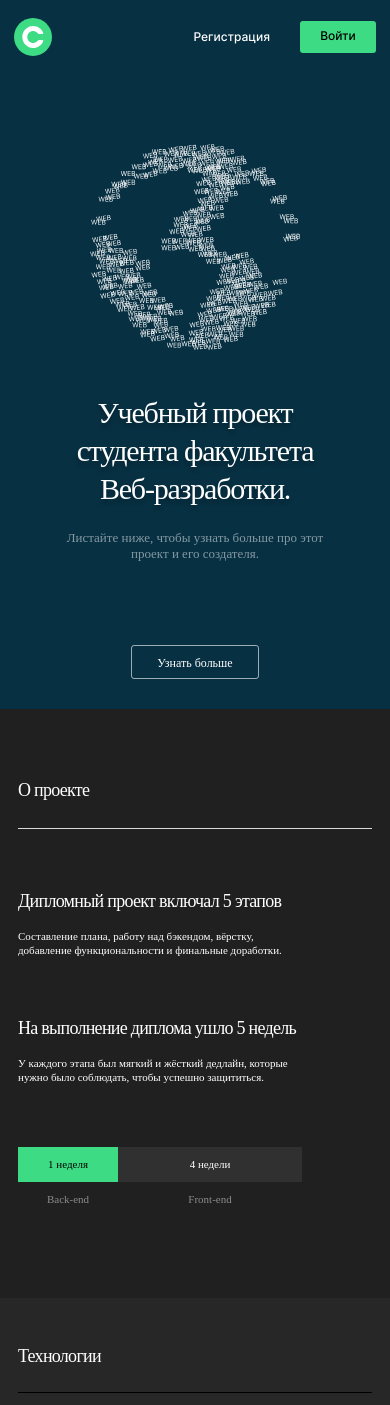
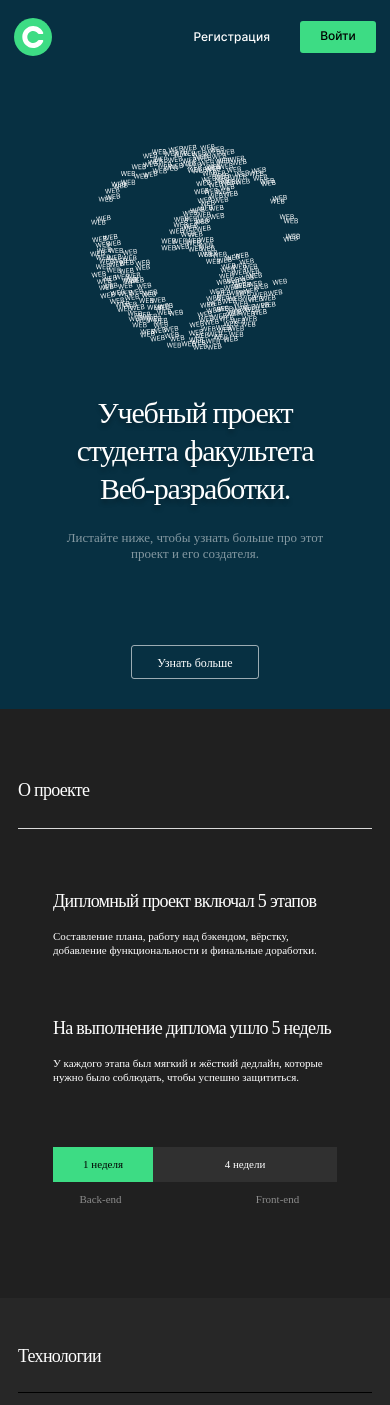
Before and after one commit to Kelendis2/movies-explorer-frontend, a React (Create React App) app: page / in a window 390 px wide. Shown: the top 1405 px of the page. Built offline with nearby package versions, Linux system fonts and the light colour scheme; the HTML template or start-up script is replaced by a standard one.

Commit message:
Update AboutProject.css

```diff
--- a/src/components/Main/AboutProject/AboutProject.css
+++ b/src/components/Main/AboutProject/AboutProject.css
@@ -26,6 +26,7 @@
   display: flex;
   flex-direction: column;
   gap: 20px;
+
 }
 .about-project__tabel-title {
   margin: 0;
@@ -144,9 +145,11 @@
   .about-project__tabel {
     flex-direction: column;
     gap: 49px;
+
   }
   .about-project__tabel-item {
     gap: 16px;
+    margin: 0 auto;
   }
 
   .about-project__tabel-title {
@@ -165,6 +168,8 @@
   }
   .about-project__line {
     margin: 53px auto 9px;
+    justify-content: center;
+
   }
   .about-project__week-one {
     margin: 0;
@@ -181,15 +186,17 @@
     line-height: 35px;
   }
   .about-project__line-caption {
-    margin: 0;
+    margin: 0 auto;
     line-height: 17px;
     font-size: 11px;
     font-weight: 400;
   }
   #line-caption_one {
-    width: 100px;
+    margin: 0 auto;
+    width: 50px;
   }
   #line-caption_two {
-    width: 184px;
+    margin: 0 auto;
+    width: 74px;
   }
 }
```
